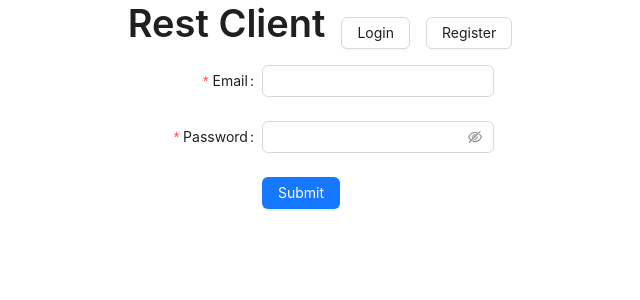
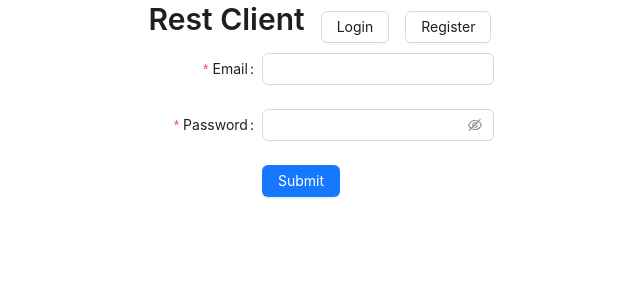
Before and after one commit to Mxmmsv/rest-client-app, a Next.js app: page /login in a window 1280 px wide. Shown: the top 300 px of the page, without its empty margins (320-960 px from the left). Built offline with nearby package versions, Linux system fonts and the light colour scheme; no server answers; what @ant-design/nextjs-registry would draw is missing.

Commit message:
refactor: change level for title component

```diff
--- a/src/components/header.tsx
+++ b/src/components/header.tsx
@@ -7,7 +7,7 @@ export default function Header() {
   return (
     <Flex justify="center" align="center" gap="middle">
       <Link href="/">
-        <Typography.Title>Rest Client</Typography.Title>
+        <Typography.Title level={2}>Rest Client</Typography.Title>
       </Link>
       <Flex justify="center" align="center" gap="middle">
         <Link href="/login">
--- a/src/components/signIn.tsx
+++ b/src/components/signIn.tsx
@@ -43,7 +43,7 @@ export default function SignIn() {
       <Flex vertical justify="center" align="center">
         {contextHolder}
         <Typography.Title>{`Hi, ${user.displayName || 'user'}`}</Typography.Title>
-        <Typography.Title>You are already logged!</Typography.Title>
+        <Typography.Title level={2}>You are already logged!</Typography.Title>
         <Button type="primary" onClick={onLogout}>
           Logout
         </Button>
```
